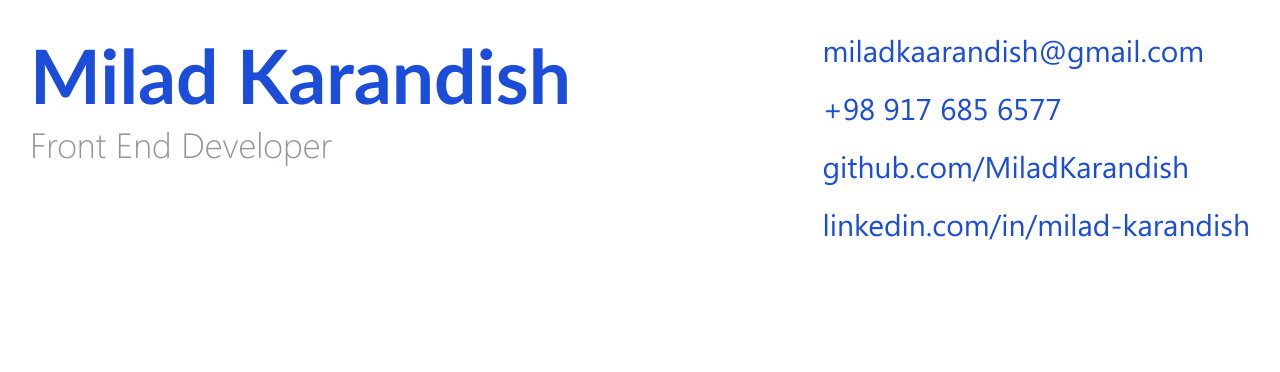
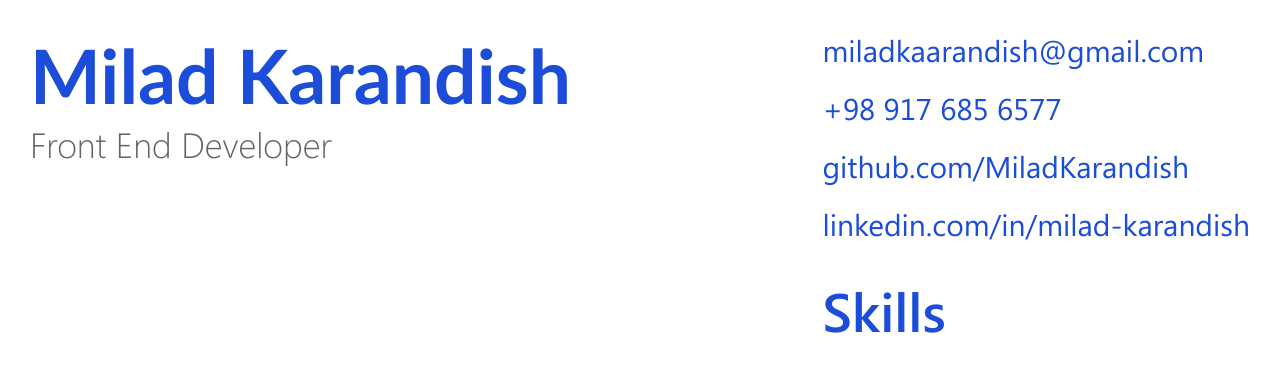
Before and after one commit to MiladKarandish/resume-maker, a React (Vite) app: page / in a window 1280 px wide. Shown: the top 372 px of the page. Built offline with nearby package versions, Linux system fonts and the light colour scheme.

Commit message:
adding skills

```diff
--- a/src/templates/main/index.tsx
+++ b/src/templates/main/index.tsx
@@ -3,6 +3,7 @@ import styles from "./main-template.module.scss";
 export interface Props {}
 
 const MainTemplate = () => {
+  // Links
   interface IContactLinks {
     title: string;
     href: string;
@@ -28,7 +29,7 @@ const MainTemplate = () => {
 
   return (
     <div className={`${styles["_"]}`}>
-      <main>
+      <main className={`${styles["container"]}`}>
         <header>
           <h1 className={`${styles["_name"]}`}>Milad Karandish</h1>
           <h3 className={`${styles["_field"]}`}>Front End Developer</h3>
@@ -41,7 +42,7 @@ const MainTemplate = () => {
       </main>
 
       {/* Side */}
-      <aside>
+      <aside className={`${styles["container"]}`}>
         {/* Links */}
         <div className={`${styles["_contact-links"]}`}>
           {contactLinks.map((contact) => (
@@ -50,6 +51,11 @@ const MainTemplate = () => {
             </a>
           ))}
         </div>
+
+        {/* Skills */}
+        <div className={`${styles["_skills"]}`}>
+          <h2 className={`${styles["title"]}`}>Skills</h2>
+        </div>
       </aside>
     </div>
   );
--- a/src/templates/main/main-template.module.scss
+++ b/src/templates/main/main-template.module.scss
@@ -1,5 +1,5 @@
-$color-name: #1b4dd8;
-$color-field: #909796;
+$color-primary: #1b4dd8;
+$color-field: #636464;
 
 ._ {
   width: 100%;
@@ -9,11 +9,23 @@ $color-field: #909796;
   padding: 1rem;
 
   a {
-    color: $color-name;
+    color: $color-primary;
+  }
+
+  .container {
+    display: flex;
+    flex-direction: column;
+    gap: 1rem;
+  }
+
+  .title {
+    color: $color-primary;
+    font-size: 1.8rem;
+    font-weight: 600;
   }
 
   ._name {
-    color: $color-name;
+    color: $color-primary;
     font-family: "Calibri", sans-serif;
     font-weight: 600;
     font-size: 2.5rem;
@@ -30,4 +42,8 @@ $color-field: #909796;
     flex-direction: column;
     gap: 0.6rem;
   }
+
+  // Skills
+  ._skills {
+  }
 }
```
